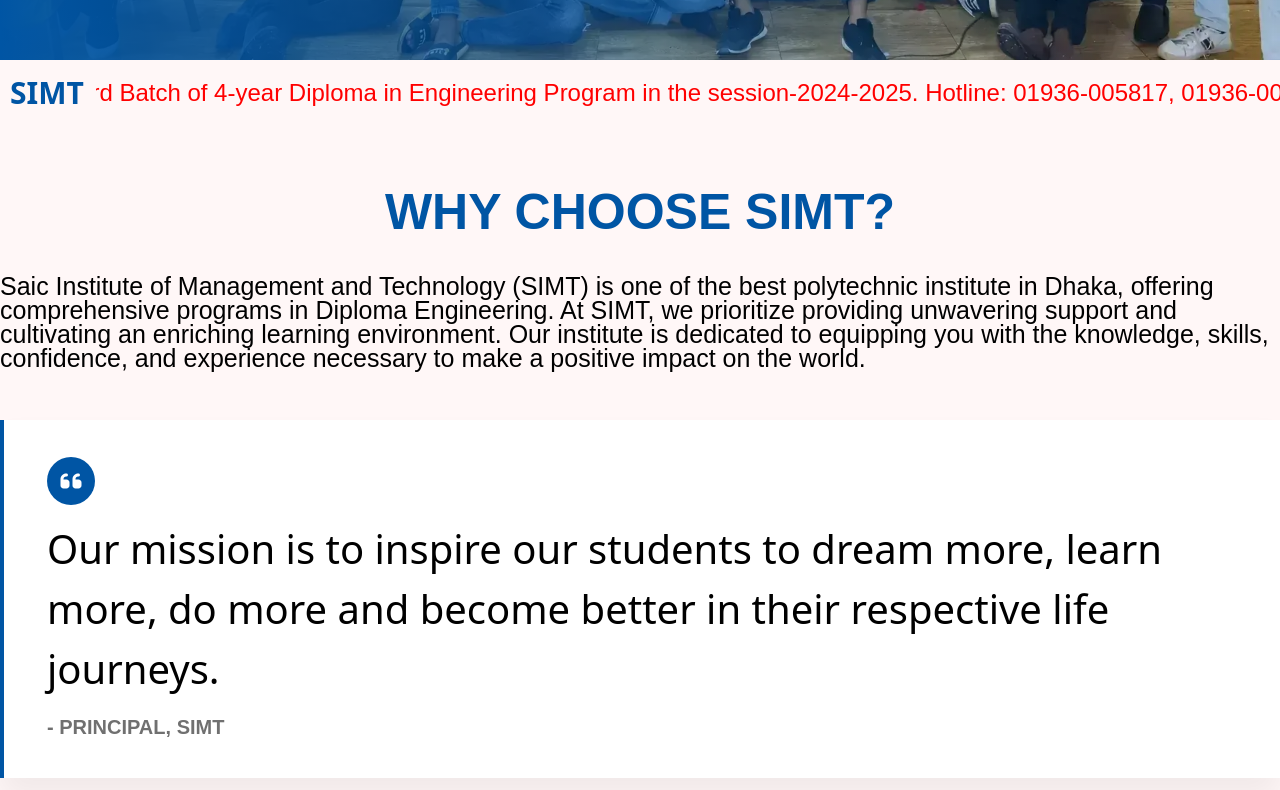
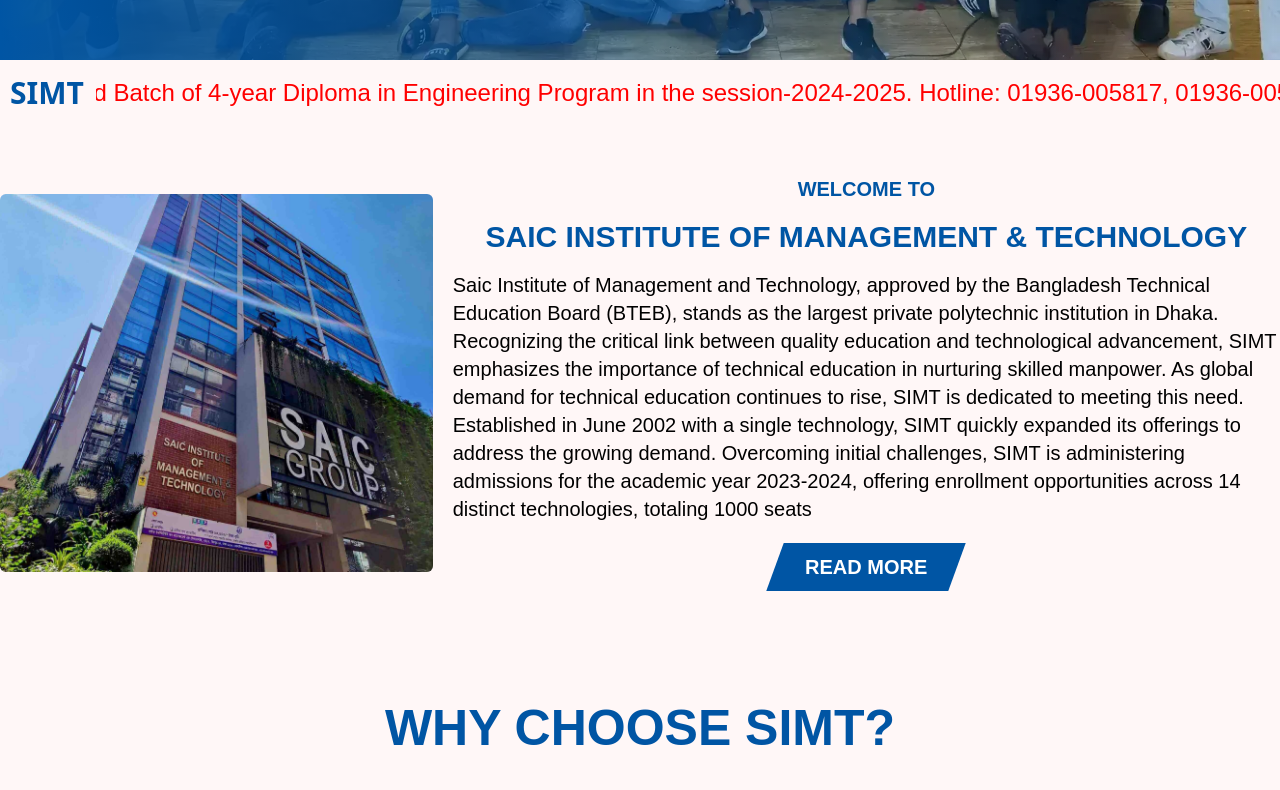
Before and after one commit to rockydey077/education-project, a Next.js app: page / in a window 1280 px wide. Shown: the part 580-1370 px from the top of the page. Built offline with nearby package versions, Linux system fonts and the light colour scheme.

Commit message:
about section design complete

```diff
--- a/src/app/page.js
+++ b/src/app/page.js
@@ -3,12 +3,14 @@
 import ChooseUs from "@/components/HomeComponents/ChooseUs";
 import LatestNews from "@/components/HomeComponents/LatestNews";
 import Record from "@/components/HomeComponents/Record";
+import About from "../components/HomeComponents/About";
 
 export default function Home() {
   return (
     <main className="bg-[#FFF7F7]">
       <Banner />
       <LatestNews />
+      <About />
       <ChooseUs />
       <Record />
       <CampusLife />
--- /dev/null
+++ b/src/components/HomeComponents/About.jsx
@@ -0,0 +1,57 @@
+import Image from "next/image";
+import buildingImg from "../../../public/assets/building.jpg";
+import styles from "./About.module.css";
+
+const About = () => {
+  return (
+    <div className="max-w-[1360px] mx-auto py-[50px] flex flex-col lg:flex-row items-center gap-5 px-2 lg:px-0">
+      <div className="lg:w-[34%] relative group rounded-md">
+        <Image
+          src={buildingImg}
+          width={300}
+          height={300}
+          alt="institute image"
+          className="w-full rounded-md object-cover"
+        />
+        <div class="absolute inset-0 bg-black bg-opacity-0 group-hover:bg-opacity-40 flex items-center justify-center transition-opacity rounded-md duration-500">
+          <span class="text-white opacity-0 group-hover:opacity-100 transition-opacity duration-300 delay-100 text-[30px] font-semibold uppercase text-center p-3 leading-10">
+            Saic Institute of Management & Technology
+          </span>
+        </div>
+      </div>
+      <div className="lg:w-[65%] space-y-5 rubik">
+        <h3 className="text-[#0055A4] text-xl font-semibold uppercase text-center">
+          Welcome To
+        </h3>
+        <h2 className="text-[#0055A4] text-lg lg:text-[30px] font-semibold uppercase text-center">
+          Saic Institute of Management & Technology
+        </h2>
+        <p className="text-base lg:text-xl font-normal">
+          Saic Institute of Management and Technology, approved by the
+          Bangladesh Technical Education Board (BTEB), stands as the largest
+          private polytechnic institution in Dhaka. Recognizing the critical
+          link between quality education and technological advancement, SIMT
+          emphasizes the importance of technical education in nurturing skilled
+          manpower. As global demand for technical education continues to rise,
+          SIMT is dedicated to meeting this need. Established in June 2002 with
+          a single technology, SIMT quickly expanded its offerings to address
+          the growing demand. Overcoming initial challenges, SIMT is
+          administering admissions for the academic year 2023-2024, offering
+          enrollment opportunities across 14 distinct technologies, totaling
+          1000 seats
+        </p>
+        <div className="text-center">
+          <button
+            className={`${styles.skew} inline-block bg-[#0055a4] hover:bg-[#FFD9D9] hover:text-[#0055A4] text-white uppercase text-xl font-semibold px-[30px] py-[10px] duration-300`}
+          >
+            <span className={`inline-block ${styles.skew_span}`}>
+              Read More
+            </span>
+          </button>
+        </div>
+      </div>
+    </div>
+  );
+};
+
+export default About;
--- /dev/null
+++ b/src/components/HomeComponents/About.module.css
@@ -0,0 +1,7 @@
+.skew {
+  transform: skew(-20deg);
+}
+
+.skew_span {
+  transform: skew(20deg);
+}
```
Also changed, not shown: public/assets/building.jpg (added).
